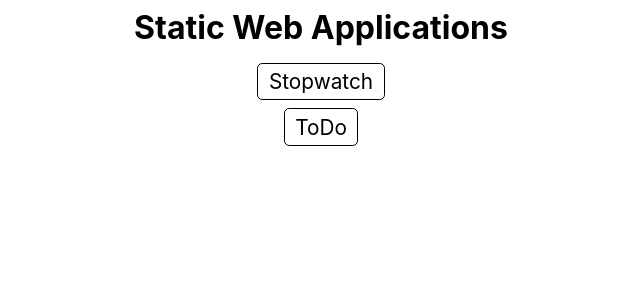
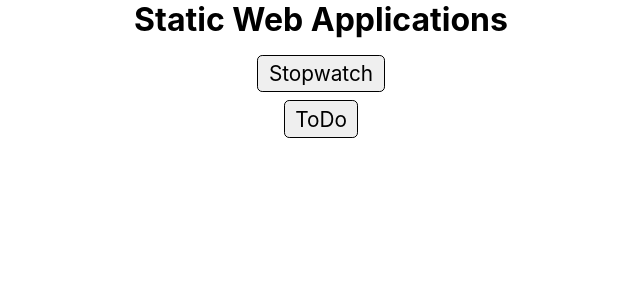
Before and after one commit to CrafterKolyan/crafterkolyan.github.io, a Jekyll site: the page built from index.html, in a window 1280 px wide. Shown: the top 300 px of the page, without its empty margins (319-959 px from the left). Built offline with Jekyll 4.4.1, drawn with Linux system fonts in a browser that asks for light colours.

Commit message:
Better UI

```diff
--- a/css/main.css
+++ b/css/main.css
@@ -34,9 +34,6 @@ textarea {
 }
 
 .header {
-    padding-top: 0.25em;
-    padding-left: 0.25em;
-    padding-right: 0.25em;
     margin-bottom: 0.5em;
     background-color: #ffffff;
     border-radius: 0.25em;
@@ -48,6 +45,7 @@ textarea {
     padding: 0.25em 0.5em;
     margin-bottom: 0.5rem;
     border: 1px solid black;
+    background-color: buttonface;
     color: black;
 }
 
```
